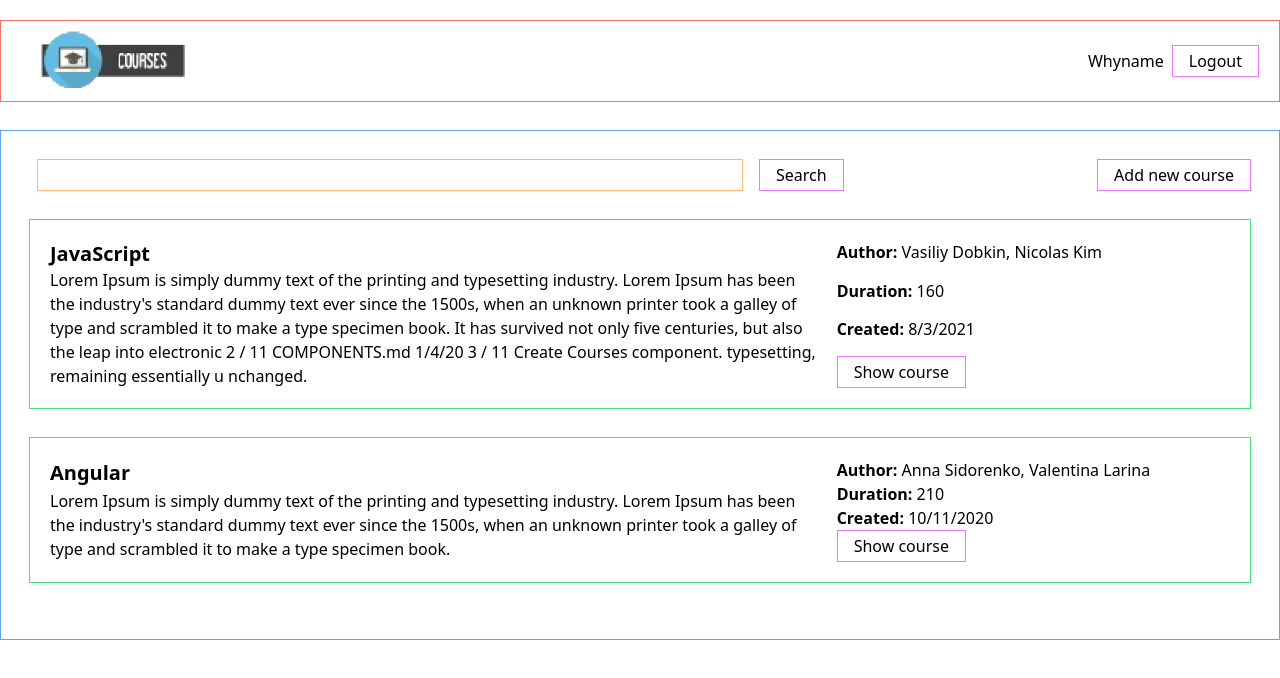
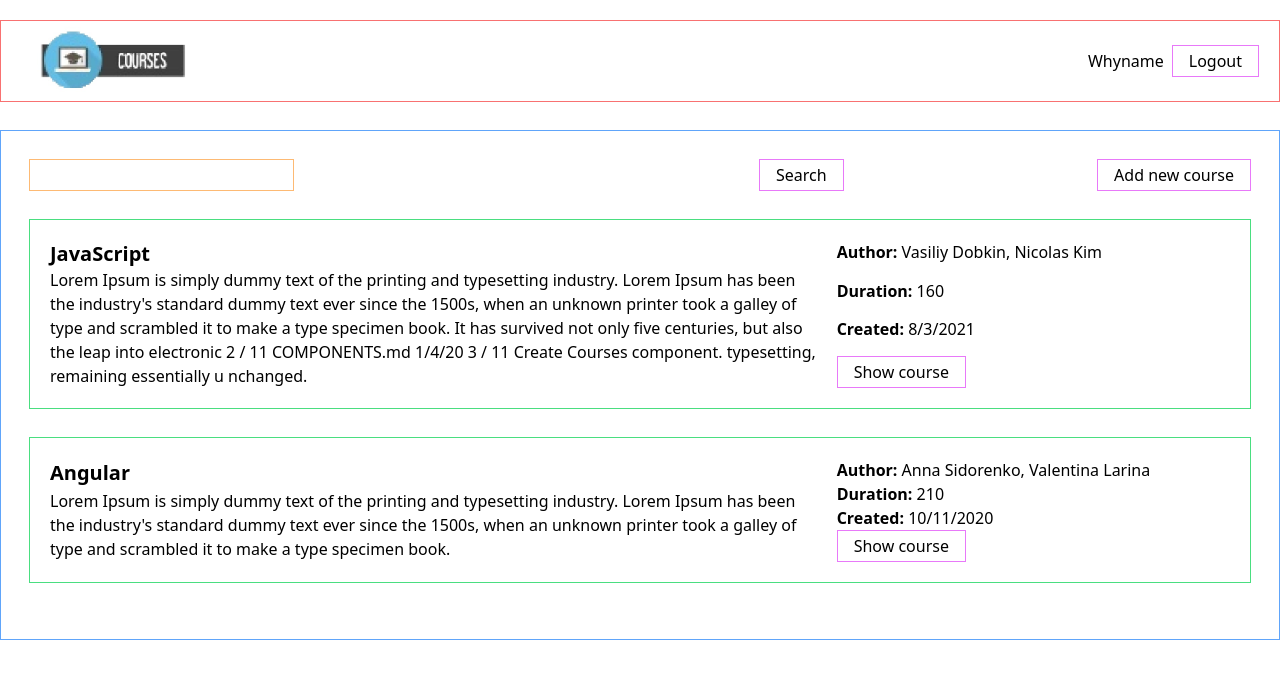
Before and after one commit to Alena557miles/courses-app-react, a React (Create React App) app: page / in a window 1280 px wide. Shown: the top 678 px of the page. Built offline with nearby package versions, Linux system fonts and the light colour scheme.

Commit message:
error messege

```diff
--- a/src/common/Input/Input.jsx
+++ b/src/common/Input/Input.jsx
@@ -8,7 +8,7 @@ export function Input({
 	error,
 }) {
 	return (
-		<>
+		<div>
 			<label className='mb-2'>{labelText}</label>
 			<input
 				type={type}
@@ -18,6 +18,6 @@ export function Input({
 				required={required}
 			/>
 			<ErrorMessage error={error} />
-		</>
+		</div>
 	);
 }
--- a/src/components/Courses/components/CreateCourse/CreateCourse.jsx
+++ b/src/components/Courses/components/CreateCourse/CreateCourse.jsx
@@ -49,8 +49,13 @@ export function CreateCourse({ handleSubmit }) {
 	const validateForm = () => {
 		if (title.length < 2) {
 			setError('Lenght should be more than 1 character');
+			// authors - required
+			alert('Pleese fill in all fields');
 			return;
 		}
+		// duration - only numbers
+		// more than 0 minutes
+		// title && descr >=2 characters
 	};
 
 	return (
```
